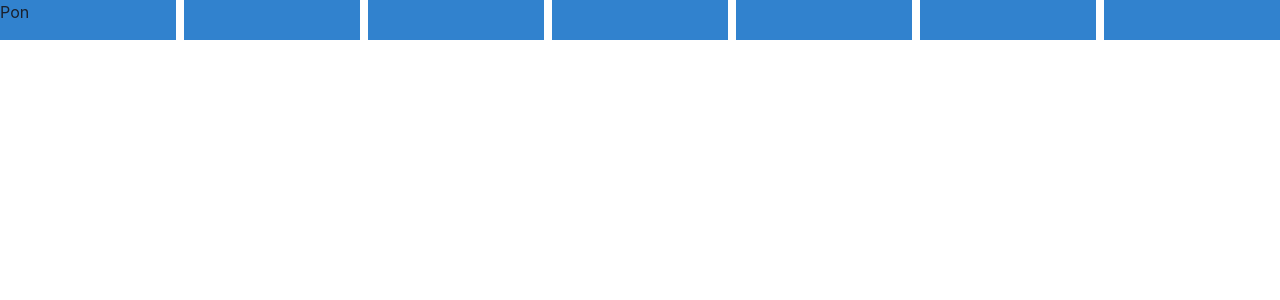
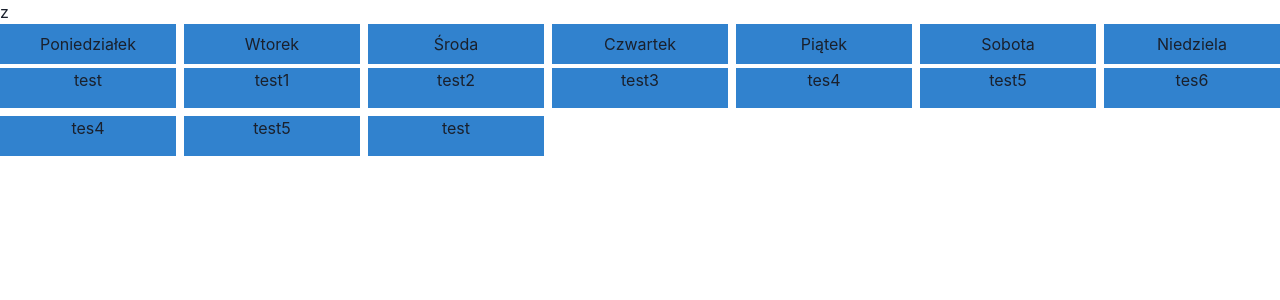
Before and after one commit to myros2207/front-project-for-school-TV, a React (Create React App) app: page /lesson in a window 1280 px wide. Shown: the top 300 px of the page. Built offline with nearby package versions, Linux system fonts and the light colour scheme.

Commit message:
add map arry

```diff
--- a/src/Components/LessonsComponent.tsx
+++ b/src/Components/LessonsComponent.tsx
@@ -2,17 +2,41 @@ import { Grid, GridItem } from '@chakra-ui/react';
 import React from 'react';
 
 const LessonsComponent = () => {
+
+
+    const name = ["test", "test1", "test2", "test3", "tes4", "test5", "tes6", "tes4", "test5", "test" ]
     return (
-        <>
-        <Grid templateColumns='repeat(7, 1fr)' gap={2}>
-        <GridItem w='100%' h='10' bg='blue.500'>Pon</GridItem>
-        <GridItem w='100%' h='10' bg='blue.500' />
-        <GridItem w='100%' h='10' bg='blue.500' />
-        <GridItem w='100%' h='10' bg='blue.500' />
-        <GridItem w='100%' h='10' bg='blue.500' />
-        <GridItem w='100%' h='10' bg='blue.500' />
-        <GridItem w='100%' h='10' bg='blue.500' />
+        <>z
+        <Grid flexDirection={"column"} textAlign={"center"} justifyContent={"center"} templateColumns='repeat(7, 1fr)' gap={2}>
+            {/*<GridItem display={"flex"} alignItems={"center"} justifyContent={"center"} w='80%' h='10' bg='blue.500'>Godziny</GridItem>*/}
+            <GridItem display={"flex"} alignItems={"center"} justifyContent={"center"} w='100%' h='10' bg='blue.500'>Poniedziałek</GridItem>
+
+            <GridItem display={"flex"} alignItems={"center"} justifyContent={"center"} w='100%' h='10' bg='blue.500'>Wtorek</GridItem>
+            <GridItem display={"flex"} alignItems={"center"} justifyContent={"center"} w='100%' h='10' bg='blue.500'>Środa</GridItem>
+            <GridItem display={"flex"} alignItems={"center"} justifyContent={"center"} w='100%' h='10' bg='blue.500'>Czwartek</GridItem>
+            <GridItem display={"flex"} alignItems={"center"} justifyContent={"center"} w='100%' h='10' bg='blue.500'>Piątek</GridItem>
+            <GridItem display={"flex"} alignItems={"center"} justifyContent={"center"} w='100%' h='10' bg='blue.500'>Sobota</GridItem>
+            <GridItem display={"flex"} alignItems={"center"} justifyContent={"center"} w='100%' h='10' bg='blue.500'>Niedziela</GridItem>
       </Grid>
+
+            <Grid mt={1} textAlign={"center"} templateColumns='repeat(7, 1fr)' gap={2}>
+                {/*<GridItem display={"flex"} alignItems={"center"} justifyContent={"center"} w='80%' h='10' bg='blue.500'>Godzin</GridItem>*/}
+                {/*<GridItem display={"flex"} alignItems={"center"} justifyContent={"center"} w='100%' h='10' bg='blue.500'>*/}
+                {/*    */}
+                {/*    */}
+                {/*</GridItem>*/}
+
+                {/*<GridItem display={"flex"} alignItems={"center"} justifyContent={"center"} w='100%' h='10' bg='blue.500'>Wtorek</GridItem>*/}
+                {/*<GridItem display={"flex"} alignItems={"center"} justifyContent={"center"} w='100%' h='10' bg='blue.500'>Środa</GridItem>*/}
+                {/*<GridItem display={"flex"} alignItems={"center"} justifyContent={"center"} w='100%' h='10' bg='blue.500'>Czwartek</GridItem>*/}
+                {/*<GridItem display={"flex"} alignItems={"center"} justifyContent={"center"} w='100%' h='10' bg='blue.500'>Piątek</GridItem>*/}
+                {/*<GridItem display={"flex"} alignItems={"center"} justifyContent={"center"} w='100%' h='10' bg='blue.500'>Sobota</GridItem>*/}
+                {/*<GridItem display={"flex"} alignItems={"center"} justifyContent={"center"} w='100%' h='10' bg='blue.500'>Niedziela</GridItem>*/}
+
+                {
+                    name.map((less) => <GridItem  w='100%' h='10' bg='blue.500'>{less}</GridItem>)
+                }
+            </Grid>
         </>
     );
 };
```
